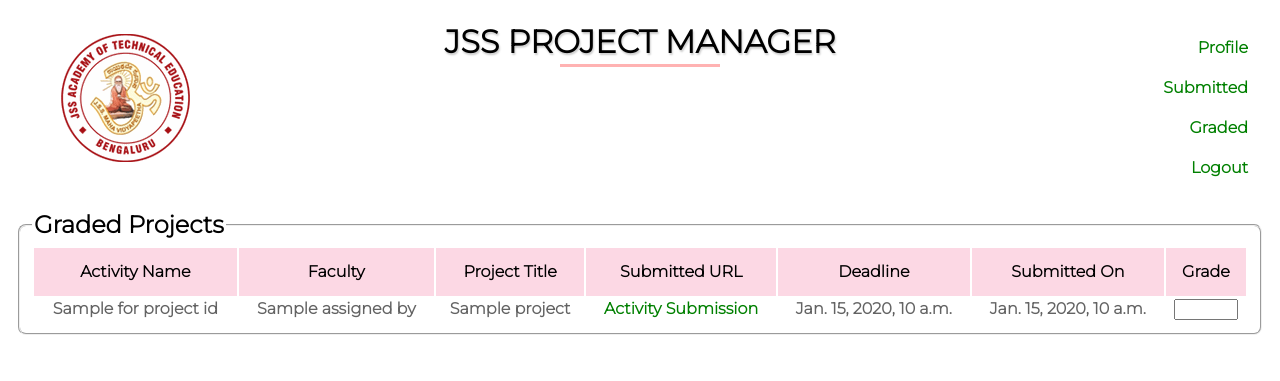
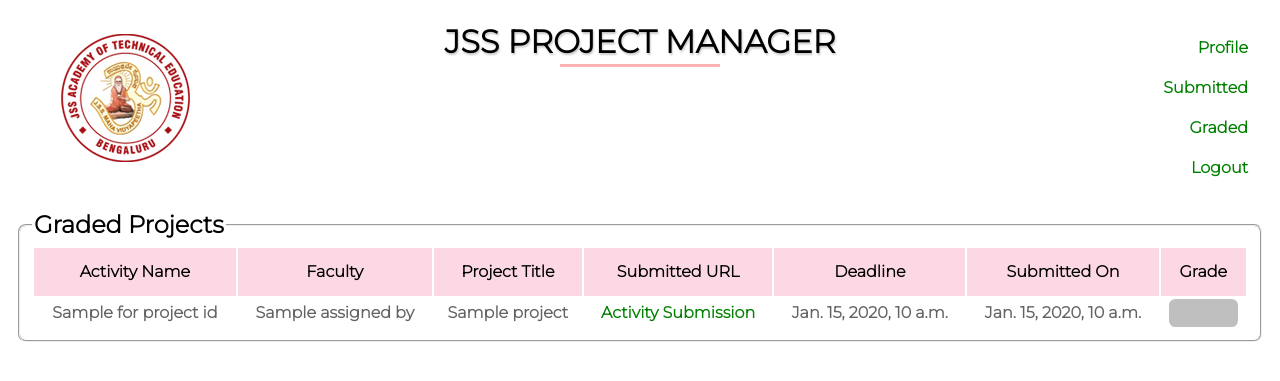
Before and after one commit to GirishKumarDV/projectmanager, a Django app: template pmapp/templates/gradedStudent.html in a window 1280 px wide. Shown: the top 381 px of the page. Run offline with Django 3.2, Linux system fonts and the light colour scheme; the template is opened without the code that fills it: most values are stand-ins (such as "Sample title", 1, 10 or a date in 2020).

Commit message:
minor changes-submissions and graded

```diff
--- a/pmapp/static/styles.css
+++ b/pmapp/static/styles.css
@@ -317,3 +317,14 @@ tbody {
 .class-links span:hover {
     box-shadow: -1px 1px 2px rgba(0, 0, 0, 0.7);
 }
+
+
+/* Student View graded styles */
+
+.marks-awarded {
+    background-color: rgba(45, 45, 45, 0.3);
+    border: none;
+    padding: 0.4rem;
+    border-radius: 0.4rem;
+    text-align: center;
+}
--- a/pmapp/templates/graded.html
+++ b/pmapp/templates/graded.html
@@ -55,7 +55,7 @@
                     <td><a href="{{project.source_url}}" target="_blank">{{project.submitted_by}}-{{project.submitted_by.name}}</a></td>
                     <td>{{project.for_project_id.deadline}}</td>
                     <td>{{project.submisstion_date}}</td>
-                    <td><u class="updateProject">{{project.grade}}</u> <input type="number" name="grade" min="0" max="100"></td>
+                    <td><u class="updateProject">{{project.grade}}</u> <input type="number" name="grade" min="0" max="100" required></td>
                     <input type="number" name="sid" value="{{project.id}}" style="display: none;">
                     <td><button type="submit">Update Marks</button></td>
                 </tr>
--- a/pmapp/templates/gradedStudent.html
+++ b/pmapp/templates/gradedStudent.html
@@ -42,7 +42,7 @@
                 <td><a href="{{project.source_url}}" target="_blank">Activity Submission</a></td>
                 <td>{{project.for_project_id.deadline}}</td>
                 <td>{{project.submisstion_date}}</td>
-                <td><input type="number" name="grade" min="0" value="{{project.grade}}" max="100" readonly></td>
+                <td><input type="number" class="marks-awarded" name="grade" min="0" value="{{project.grade}}" max="100" readonly></td>
             </tr>
         </tbody>
         <!--  -->
```
Also changed, not shown: pmapp/views.py (+11 -3 lines).
